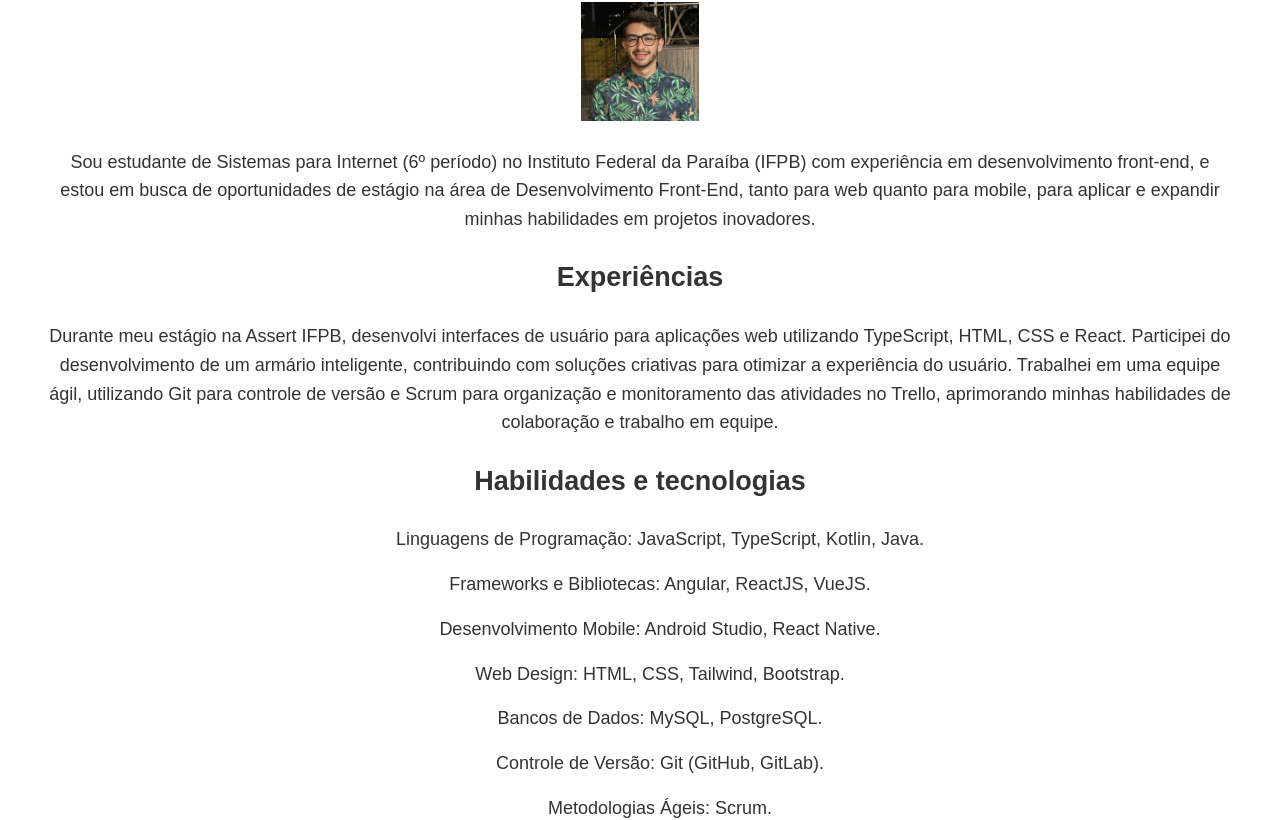
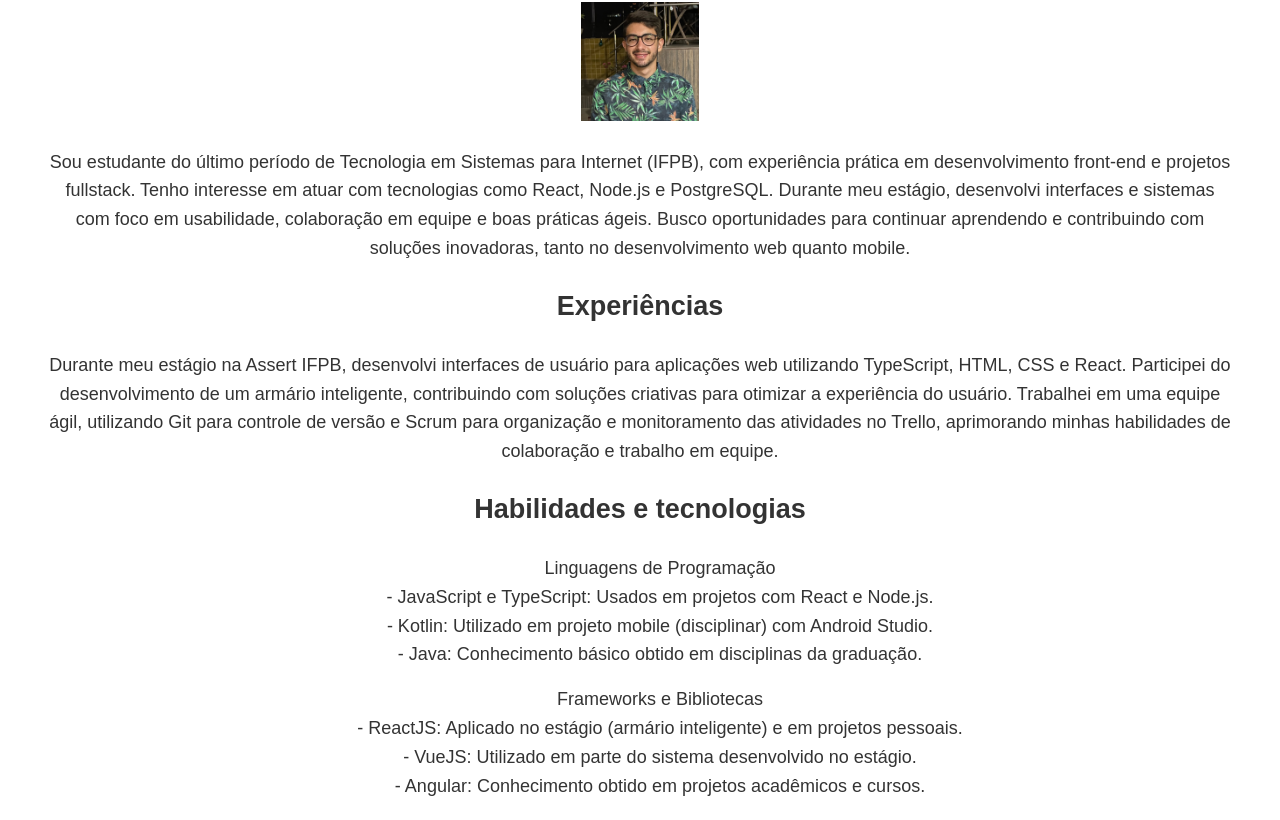
Before and after one commit to lucashss88/LandingPage-front, a React (Create React App) app: page / in a window 1280 px wide. Shown: the part 466-1286 px from the top of the page. Built offline with nearby package versions, Linux system fonts and the light colour scheme.

Commit message:
New version 2025.3

```diff
--- a/src/App.js
+++ b/src/App.js
@@ -70,9 +70,9 @@ function App() {
         <h2>Sobre Mim</h2>
         <img src={profile} className="img_profile" />
         <p>
-              Sou estudante de Sistemas para Internet (6º período) no Instituto Federal da Paraíba (IFPB) com experiência em desenvolvimento front-end,
-              e estou em busca de oportunidades de estágio na área de Desenvolvimento Front-End,
-              tanto para web quanto para mobile, para aplicar e expandir minhas habilidades em projetos inovadores.
+            Sou estudante do último período de Tecnologia em Sistemas para Internet (IFPB), com experiência prática em desenvolvimento front-end e projetos fullstack.
+            Tenho interesse em atuar com tecnologias como React, Node.js e PostgreSQL. Durante meu estágio, desenvolvi interfaces e sistemas com foco em usabilidade,
+            colaboração em equipe e boas práticas ágeis. Busco oportunidades para continuar aprendendo e contribuindo com soluções inovadoras, tanto no desenvolvimento web quanto mobile.
         </p>
         <h2>Experiências</h2>
         <p>
@@ -86,25 +86,37 @@ function App() {
         <div className="list_tec">
             <ul>
                 <li>
-                    Linguagens de Programação: JavaScript, TypeScript, Kotlin, Java.
+                    Linguagens de Programação<br />
+                    - JavaScript e TypeScript: Usados em projetos com React e Node.js.<br />
+                    - Kotlin: Utilizado em projeto mobile (disciplinar) com Android Studio.<br />
+                    - Java: Conhecimento básico obtido em disciplinas da graduação.<br />
                 </li>
                 <li>
-                    Frameworks e Bibliotecas: Angular, ReactJS, VueJS.
+                    Frameworks e Bibliotecas<br />
+                    - ReactJS: Aplicado no estágio (armário inteligente) e em projetos pessoais.<br />
+                    - VueJS: Utilizado em parte do sistema desenvolvido no estágio.<br />
+                    - Angular: Conhecimento obtido em projetos acadêmicos e cursos.<br />
                 </li>
                 <li>
-                    Desenvolvimento Mobile: Android Studio, React Native.
+                    Desenvolvimento Mobile<br />
+                    - Android Studio e Kotlin: Projeto final de disciplina de Programação Mobile.<br />
+                    - React Native: Em fase de estudo, com base na experiência com React.<br />
                 </li>
                 <li>
-                    Web Design: HTML, CSS, Tailwind, Bootstrap.
+                    Web Design<br />
+                    - HTML, CSS, Tailwind, Bootstrap: Utilizados em interfaces de diversos projetos.
                 </li>
                 <li>
-                    Bancos de Dados: MySQL, PostgreSQL.
+                    Bancos de Dados<br />
+                    - MySQL e PostgreSQL: Usados em projetos acadêmicos e pessoais (NutriTrack/FitTrack).
                 </li>
                 <li>
-                    Controle de Versão: Git (GitHub, GitLab).
+                    Controle de Versão<br />
+                    - Git, GitHub, GitLab: Versionamento e colaboração em todos os projetos.
                 </li>
                 <li>
-                    Metodologias Ágeis: Scrum.
+                    Metodologias Ágeis<br />
+                    - Scrum e Kanban: Aplicados no estágio (Trello) e em projetos da graduação.
                 </li>
             </ul>
         </div>
--- a/src/ProjectCarousel.css
+++ b/src/ProjectCarousel.css
@@ -95,9 +95,10 @@
     background-color: white;
     padding: 20px;
     border-radius: 8px;
-    width: 100%;
-    max-width: 800px;
-    max-height: 800px;
+    width: 90%;
+    max-width: 1000px; /* era 800px */
+    max-height: 90vh;   /* para evitar scroll da página inteira */
+    overflow-y: auto;
     text-align: center;
     box-shadow: 0 4px 6px rgba(0, 0, 0, 0.1);
 }
@@ -146,6 +147,15 @@
     align-items: center;
 }
 
-.div_project_img{
-    flex-direction: row;
+.div_project_img {
+    display: flex;
+    gap: 10px;
+    justify-content: center;
+    flex-wrap: wrap;
 }
+
+.div_project_img img {
+    width: 45%;
+    height: auto;
+    border-radius: 4px;
+}
--- a/src/ProjectCarousel.js
+++ b/src/ProjectCarousel.js
@@ -16,10 +16,14 @@ const projects = [
         id: 1,
         title: 'Nutritrack',
         description: 'O NutriTrack é um sistema desenvolvido para auxiliar nutricionistas e pacientes no gerenciamento de' +
-            ' dietas e informações nutricionais. O projeto inclui funcionalidades como o cadastro de alimentos, criação de dietas personalizadas,' +
-            ' e acompanhamento de refeições. Nutricionistas podem criar, editar e monitorar dietas dos pacientes,' +
-            ' enquanto os pacientes têm acesso aos seus planos alimentares e podem visualizar suas dietas de forma detalhada.' +
-            ' O sistema visa otimizar a interação entre profissionais e pacientes, facilitando o controle e planejamento nutricional de maneira eficiente.',
+            ' dietas e informações nutricionais. Permite o cadastro de alimentos, criação de dietas personalizadas, substituição de refeições e visualização detalhada por parte dos pacientes.\n' +
+            '\n' +
+            'Tecnologias utilizadas:\n' +
+            'Tecnologias: React (Router, Hooks), Tailwind, Node.js, Express, JWT, PostgreSQL (Sequelize).\n' +
+            '\n' +
+            'Repositórios:\n' +
+            '- Frontend:\n' +
+            '- Backend:',
         image: nt,
         imagePopup: ntPopup,
         imagePopup2: ntPopup2,
@@ -28,11 +32,12 @@ const projects = [
     {
         id: 2,
         title: 'FitTrack',
-        description: 'O FitTrack é um sistema de gerenciamento de treinos, voltado para auxiliar usuários na organização e' +
-            ' acompanhamento de suas rotinas de exercícios físicos.' +
-            ' Com funcionalidades como a criação de treinos personalizados e edição de perfis,' +
-            ' o projeto visa oferecer uma plataforma prática e intuitiva para quem deseja otimizar suas atividades físicas.' +
-            ' Desenvolvido para web e mobile, o FitTrack busca facilitar o acesso e o controle dos treinos em qualquer lugar.',
+        description: 'O FitTrack é uma plataforma web/mobile para organização de treinos e atividades físicas, com criação de treinos personalizados e edição de perfil.\n' +
+            'Tecnologias: React (Router, Hooks), Tailwind CSS, Node.js, Express, JWT, PostgreSQL (Sequelize).\n'+
+            '\n' +
+            'Repositórios:\n' +
+            '- Frontend:\n' +
+            '- Backend:',
         image: gf,
         imagePopup: gymfit,
         imagePopup2: gymfit2,
@@ -108,7 +113,17 @@ const ProjectCarousel = () => {
                                 <img src={projects[currentProject].imagePopup} alt="Imagem do Projeto" />
                                 <img src={projects[currentProject].imagePopup2} alt="Imagem do Projeto" />
                             </div>
-                            <p>{projects[currentProject].description}</p>
+                            <div className="project-description" style={{
+                                maxHeight: '160px',
+                                overflowY: 'auto',
+                                fontSize: '0.85rem',
+                                lineHeight: '1.3',
+                                paddingRight: '0.5rem',
+                                textAlign: 'center',
+                                whiteSpace: 'pre-line'
+                            }}>
+                                {projects[currentProject].description}
+                            </div>
                             {/*<a href={projects[currentProject].deployLink} target="_blank" rel="noopener noreferrer">Ver Deploy</a>*/}
                         </div>
                         <button onClick={closePopup}>Fechar</button>
```
